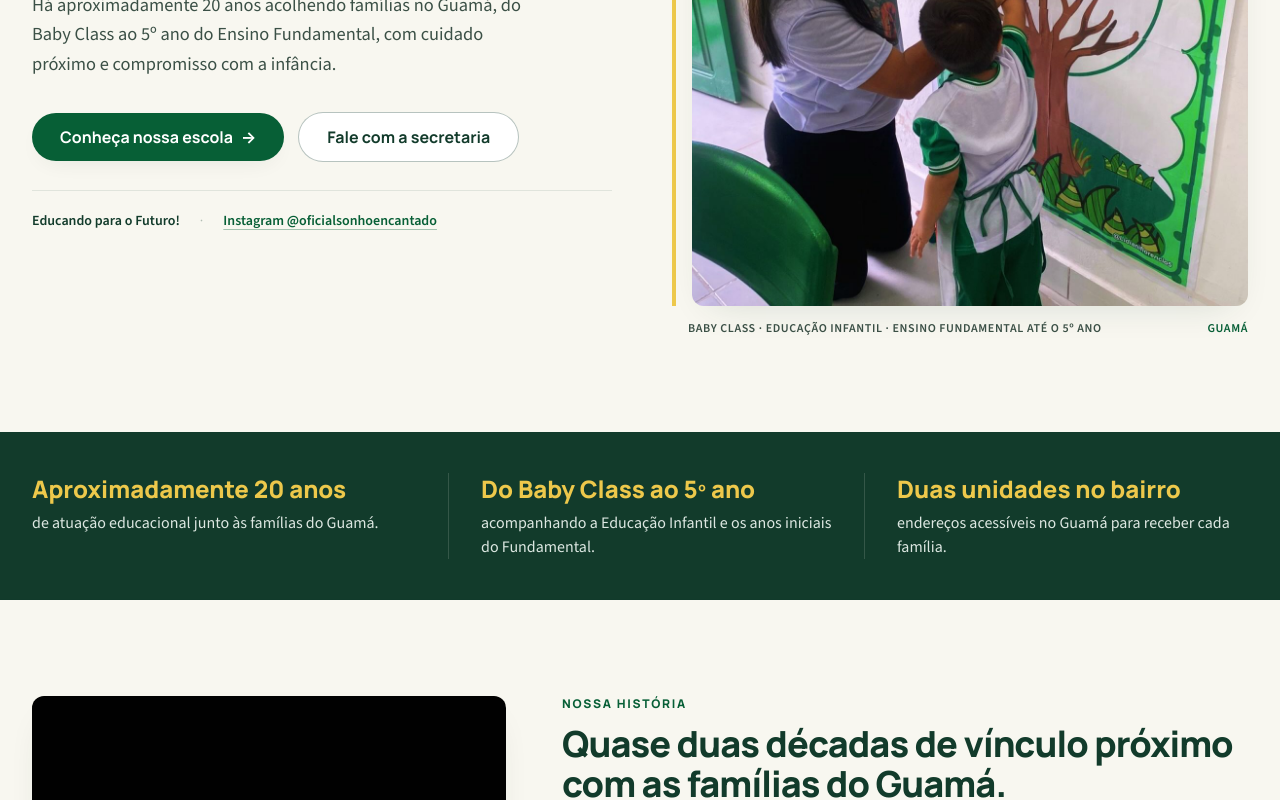
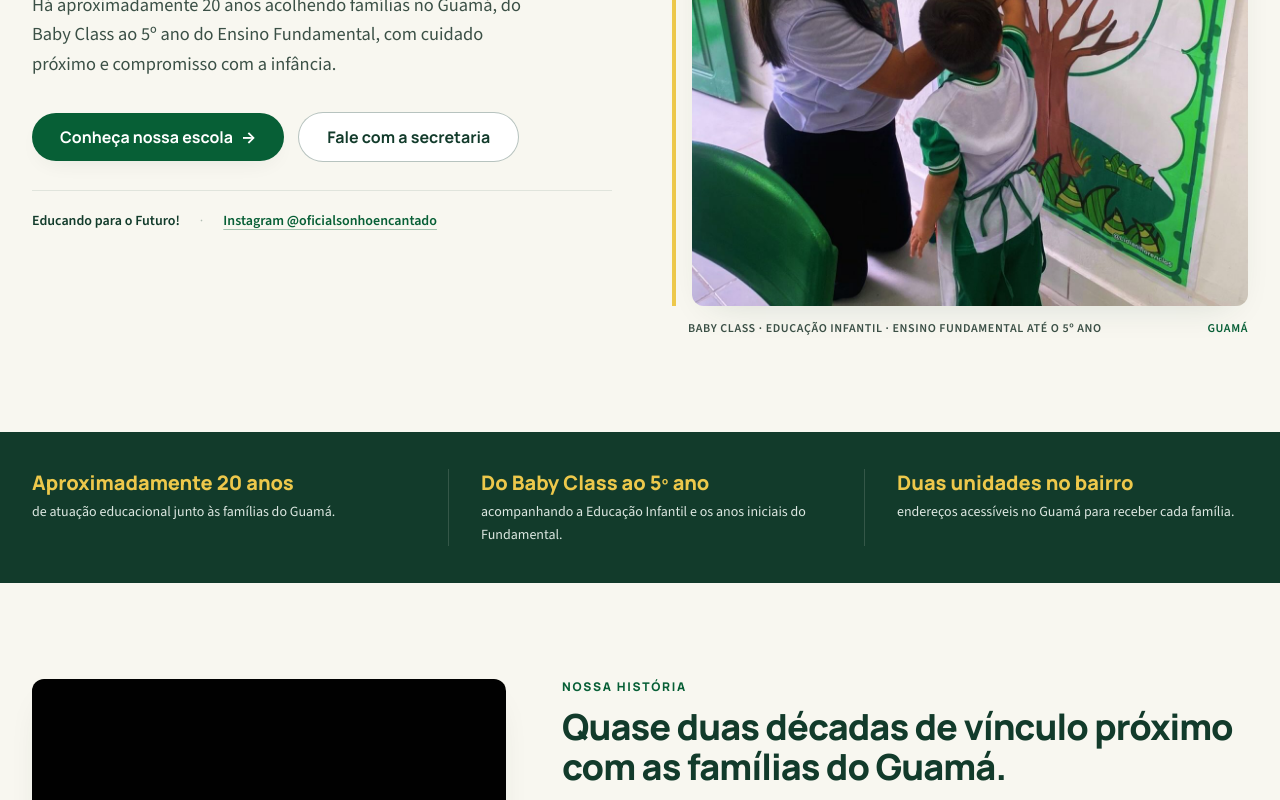
Before and after one commit to desenvolvedorfast-hub/site-sonho-encantado, a React (Vite) app in the folder sonho-encantado-site/: page / in a window 1280 px wide. Shown: the part 419-1219 px from the top of the page. Built offline with nearby package versions, Linux system fonts and the light colour scheme.

Commit message:
Update TrustStrip component for improved semantics

```diff
--- a/sonho-encantado-site/src/components/TrustStrip.tsx
+++ b/sonho-encantado-site/src/components/TrustStrip.tsx
@@ -3,20 +3,17 @@ import { TRUST_STRIP_ITEMS } from '../data/schoolContent';
 export function TrustStrip() {
   return (
     <section
-      aria-label="Fatos principais da escola"
-      className="border-y border-brand-dark/15 bg-brand-dark py-8 text-brand-paper sm:py-10"
+      aria-label="Informações principais da escola"
+      className="border-y border-brand-dark/15 bg-brand-dark py-7 text-brand-paper sm:py-9"
     >
       <div className="mx-auto max-w-7xl px-4 sm:px-6 lg:px-8">
         <div className="grid grid-cols-1 gap-6 divide-y divide-brand-paper/15 md:grid-cols-3 md:gap-8 md:divide-x md:divide-y-0">
           {TRUST_STRIP_ITEMS.map((item, index) => (
-            <div
-              key={item.highlight}
-              className={index > 0 ? 'pt-6 md:pl-8 md:pt-0' : ''}
-            >
-              <p className="font-display text-xl font-extrabold text-brand-yellow sm:text-2xl">
+            <div key={item.highlight} className={index > 0 ? 'pt-5 md:pl-8 md:pt-0' : ''}>
+              <p className="font-display text-lg font-extrabold text-brand-yellow sm:text-xl">
                 {item.highlight}
               </p>
-              <p className="mt-1.5 text-sm leading-relaxed text-[#DCE7E1] sm:text-base">
+              <p className="mt-1 text-sm leading-relaxed text-[#DCE7E1]">
                 {item.description}
               </p>
             </div>
```
